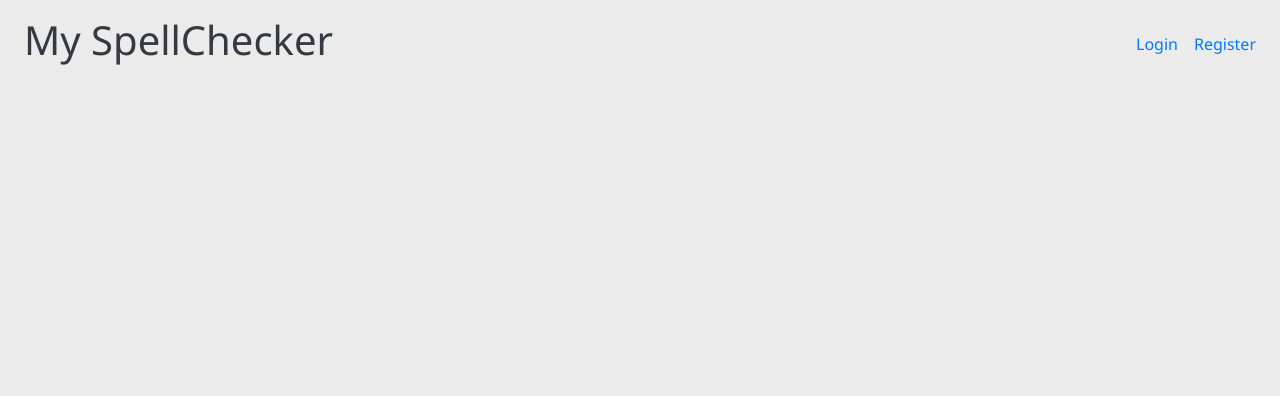
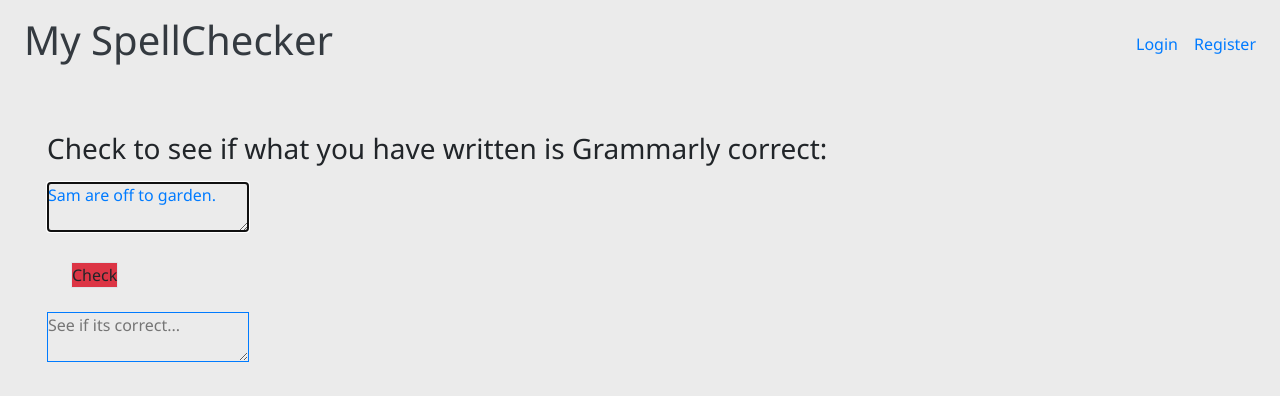
Before and after one commit to PilcodeurDev/my-app-spellchecker, a Nuxt app: page /test in a window 1280 px wide. Shown: the top 396 px of the page. Built offline with nearby package versions, Linux system fonts and the light colour scheme; no server answers.

Commit message:
creation page 'test' for add spellchecker + add areatext

```diff
--- a/pages/index.vue
+++ b/pages/index.vue
@@ -12,7 +12,13 @@
         </p>
         <p>- <strong>Good fun!</strong> 🤗</p>
       </div>
+
+      <b-form-textarea id="textarea" v-model="text" placeholder="Enter something..." rows="3"
+        max-rows="6"></b-form-textarea>
+      <button @click="$emit('textArea', text)" class="btn-primary">Correction</button>
     </div>
+
+    <nuxt-link to="/test" class="m-5 text-decoration-none fw-bold">correction page</nuxt-link>
 
   </div>
 </template>
--- /dev/null
+++ b/pages/test.vue
@@ -0,0 +1,47 @@
+<template>
+  <div class="container">
+
+    <div class="flex flex-col items-center relative min-h-screen">
+      <h3
+        class="text-lightYellow text-2xl font-raleway font-bold uppercase tracking-wide mb-12 md:text-base md:px-4 md:text-center">
+        Check to see if what you have written is Grammarly correct:
+      </h3>
+    </div>
+
+    <!-- x2 textarea -->
+
+    <div class="my-3 flex justify-between">
+      <textarea type="text" class="border border-primary outline-none text-primary"
+        placeholder="Write/paste any content..." autofocus v-model="text"></textarea>
+      <div class="flex items-center">
+        <button class="m-4 border bg-danger" @click="checkGrammar">
+          Check
+        </button>
+      </div>
+      <textarea type="text" class="border border-primary outline-none text-primary" placeholder="See if its correct..."
+        readonly :value="res"></textarea>
+    </div>
+  </div>
+</template>
+
+<script>
+export default {
+  data() {
+    return {
+      text: 'Sam are off to garden.',
+      res: '',
+    };
+  },
+  methods: {
+    checkGrammar() {
+      // Logique de vérification de la grammaire ici
+      // Vous pouvez utiliser this.text pour accéder au texte saisi
+      // et mettre à jour this.res avec le résultat
+    },
+  },
+};
+</script>
+
+<style scoped>
+/* Styles spécifiques à cette page */
+</style>
```
